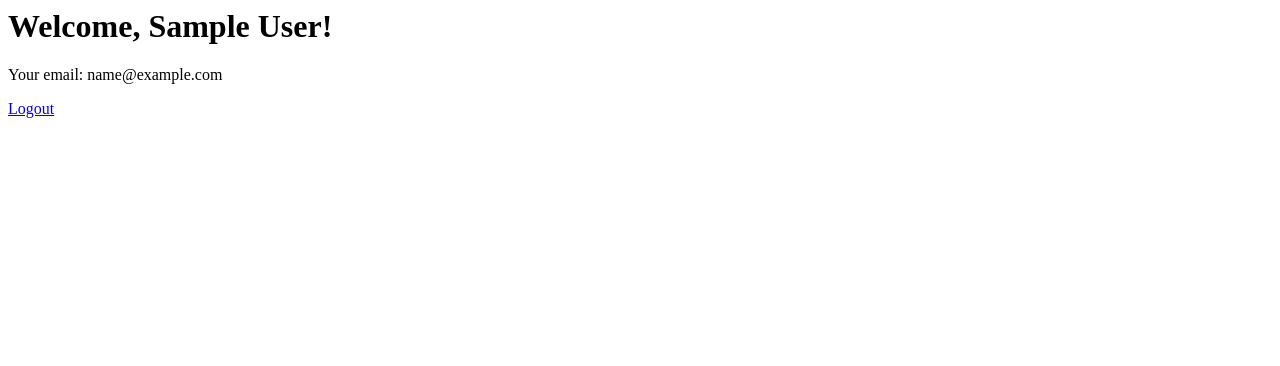
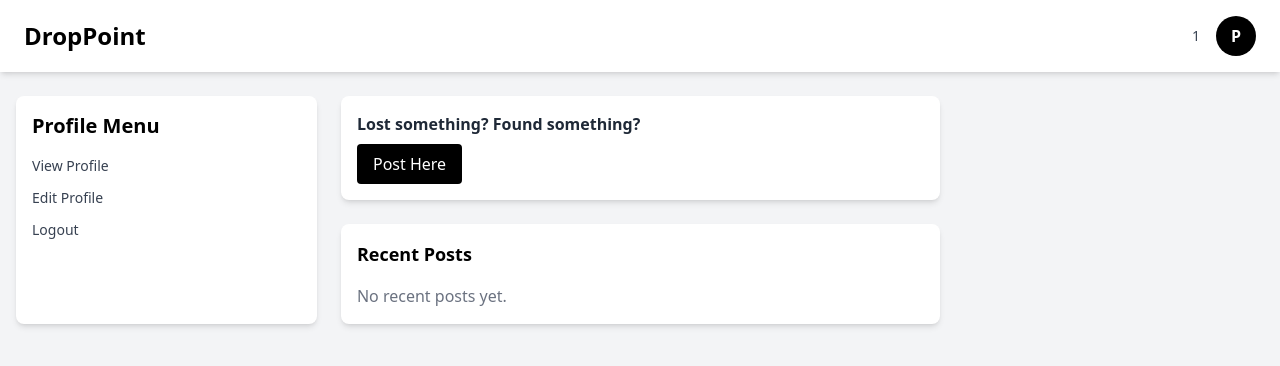
Before and after one commit to theanisa/dropppointfinal, a PHP site: page /dashboard.php in a window 1280 px wide. Shown: the top 366 px of the page. Run offline with PHP 8.4, Linux system fonts and the light colour scheme; the visitor is signed in with stand-in values (Sample User, id 1); some libraries are stand-ins or nearby versions.

Commit message:
Dashboard Added

```diff
--- a/dashboard.php
+++ b/dashboard.php
@@ -1,14 +1,110 @@
 <?php
 session_start();
-error_reporting(E_ALL);
-ini_set('display_errors', 1);
+include 'dbconfig.php';
+if (!isset($_SESSION['student_id'])) {
+    header("Location: login.php");
+    exit();
+}
+?>
 
-if (!isset($_SESSION['email'])) {
-    header("Location: login.html");
-    exit;
-}
+<!DOCTYPE html>
+<html lang="en">
+<head>
+  <meta charset="UTF-8" />
+  <meta name="viewport" content="width=device-width, initial-scale=1.0"/>
+  <title>Dashboard | DropPoint</title>
+  <script src="https://cdn.tailwindcss.com"></script>
+</head>
+<body class="bg-gray-100">
 
-echo "<h1>Welcome, " . htmlspecialchars($_SESSION['name']) . "!</h1>";
-echo "<p>Your email: " . htmlspecialchars($_SESSION['email']) . "</p>";
-echo '<a href="logout.php">Logout</a>';
-?>
+<!-- Navbar -->
+<nav class="bg-white shadow-md px-6 py-4 flex justify-between items-center">
+  <h1 class="text-2xl font-bold text-black ">DropPoint</h1>
+  <div class="flex items-center space-x-4">
+    <span class="text-sm text-gray-700"><?php echo $_SESSION['student_id']; ?></span>
+    <a href="profile.php" class="w-10 h-10 rounded-full bg-black text-white flex items-center justify-center font-semibold">P</a>
+  </div>
+</nav>
+
+<!-- Main Layout -->
+<div class="flex mt-6 mx-4 gap-6">
+
+  <!-- Sidebar/Profile -->
+  <div class="hidden md:block w-1/4 bg-white rounded-lg shadow-md p-4">
+    <h2 class="text-xl font-semibold mb-4">Profile Menu</h2>
+    <ul class="space-y-3 text-gray-700 text-sm">
+      <li><a href="profile.php" class="hover:text-black">View Profile</a></li>
+      <li><a href="update_profile.php" class="hover:text-black">Edit Profile</a></li>
+      <li><a href="logout.php" class="hover:text-black">Logout</a></li>
+    </ul>
+  </div>
+
+  <!-- Post Section -->
+  <div class="w-full md:w-2/4">
+    <!-- Post prompt box -->
+    <div class="bg-white rounded-lg shadow-md p-4 mb-6">
+      <p class="text-gray-800 font-semibold">Lost something? Found something?</p>
+      <button onclick="toggleForm()" class="mt-2 bg-black text-white px-4 py-2 rounded hover:bg-gray transition">
+        Post Here
+      </button>
+    </div>
+
+    <!-- Hidden Post Form -->
+    <div id="postForm" class="hidden bg-white p-6 rounded-lg shadow-md mb-6">
+      <form action="create_post.php" method="POST" enctype="multipart/form-data" class="space-y-4">
+        <div>
+          <label class="block font-medium text-sm">Post Type</label>
+          <select name="post_type" required class="w-full px-3 py-2 border rounded">
+            <option value="">Select</option>
+            <option value="lost">Lost</option>
+            <option value="found">Found</option>
+          </select>
+        </div>
+        <div>
+          <label class="block font-medium text-sm">Title</label>
+          <input type="text" name="title" required class="w-full px-3 py-2 border rounded" />
+        </div>
+        <div>
+          <label class="block font-medium text-sm">Description</label>
+          <textarea name="description" required class="w-full px-3 py-2 border rounded"></textarea>
+        </div>
+        <div>
+          <label class="block font-medium text-sm">Location</label>
+          <input type="text" name="location" required class="w-full px-3 py-2 border rounded" />
+        </div>
+        <div>
+          <label class="block font-medium text-sm">Date</label>
+          <input type="date" name="item_date" class="w-full px-3 py-2 border rounded" />
+        </div>
+        <div>
+          <label class="block font-medium text-sm">Upload Image</label>
+          <input type="file" name="image" accept="image/*" class="w-full px-3 py-2 border rounded" />
+        </div>
+        <button type="submit" class="w-full bg-blue-600 text-white py-2 rounded hover:bg-blue-700">
+          Submit Post
+        </button>
+      </form>
+    </div>
+
+    <!-- Placeholder for posts -->
+    <div class="bg-white rounded-lg shadow-md p-4">
+      <h3 class="text-lg font-bold mb-4">Recent Posts</h3>
+      <p class="text-gray-500">No recent posts yet.</p>
+    </div>
+  </div>
+
+  <!-- Optional right column -->
+  <div class="hidden md:block w-1/4">
+    <!-- Reserved for future use -->
+  </div>
+</div>
+
+<script>
+  function toggleForm() {
+    const form = document.getElementById('postForm');
+    form.classList.toggle('hidden');
+  }
+</script>
+
+</body>
+</html>
```
Also changed, not shown: login_process.php (+27 -9 lines).
